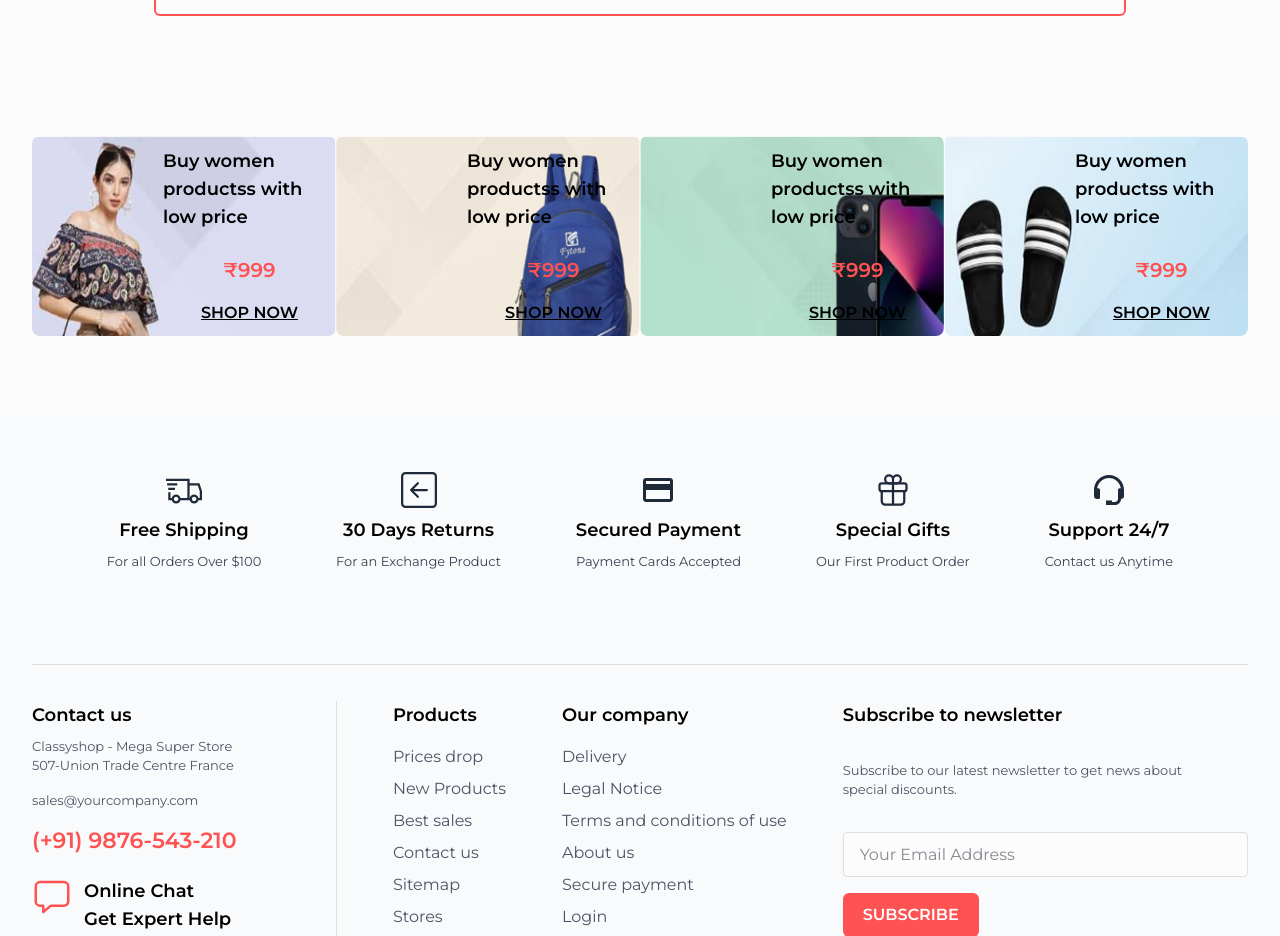
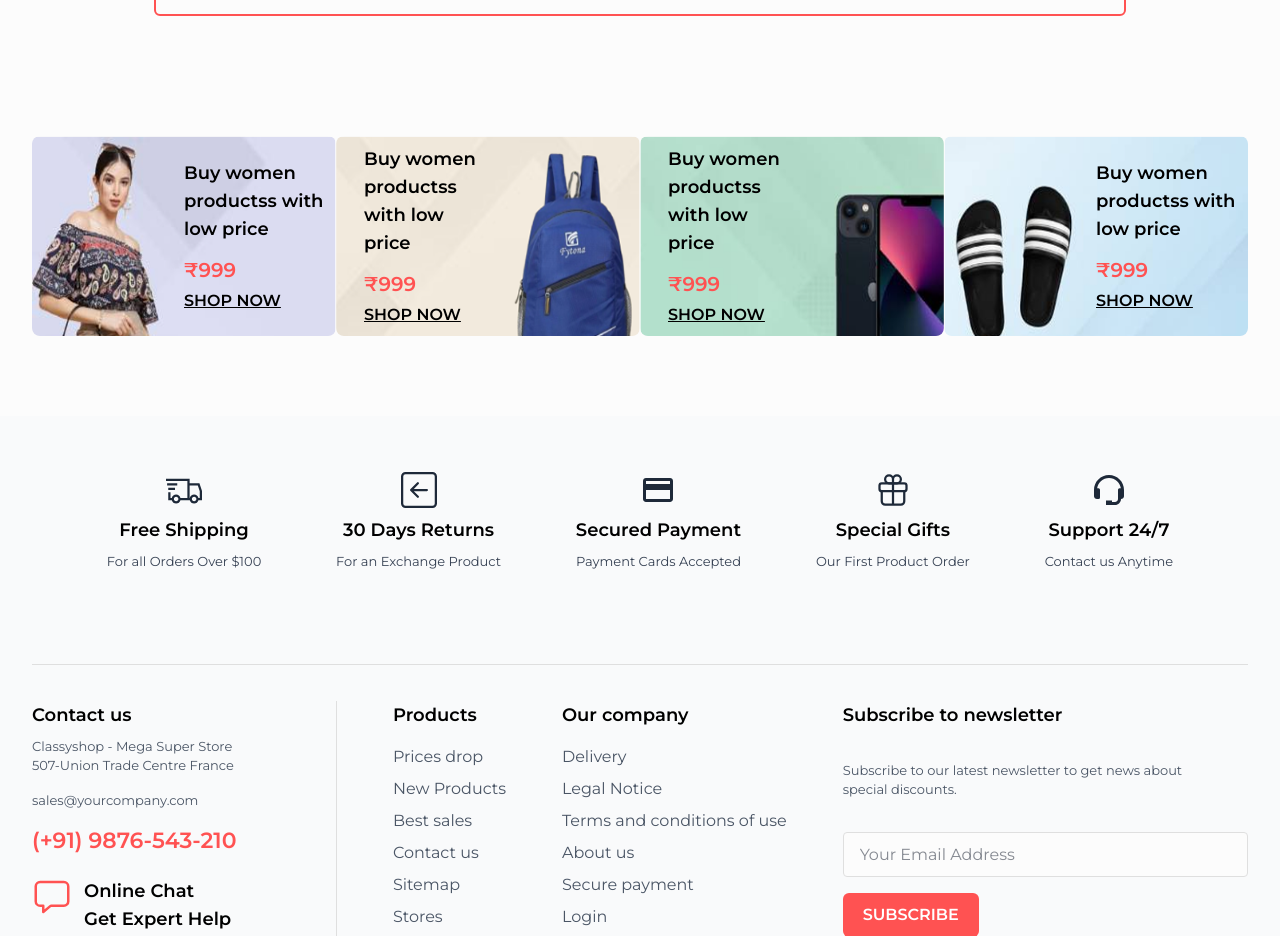
Before and after one commit to farzanacoder/CLASSYSHOP, a React (Vite) app: page / in a window 1280 px wide. Shown: the part 920-1856 px from the top of the page. Built offline with nearby package versions, Linux system fonts and the light colour scheme.

Commit message:
collection done

```diff
--- a/src/components/ShopBrand.jsx
+++ b/src/components/ShopBrand.jsx
@@ -2,15 +2,15 @@ import React from 'react'
 import Flex from './Flex'
 import Image from './Image'
 
-const ShopBrand = ({ShpBrnd , title , subtitle ,btn}) => {
+const ShopBrand = ({ShpBrnd , title , subtitle ,btn , position = 'right'}) => {
   return (
-    <div className='relative rounded-md w-[316px] h-[200px]'>
-        <Image className='w-full h-full' src={ShpBrnd}/>
+    <div className='relative overflow-hidden group rounded-md w-[316px] h-[200px]'>
+        <Image className='w-full h-full duration-150 transition-transform group-hover:scale-105' src={ShpBrnd}/>
 
-        <Flex className="absolute top-0 right-0 flex-col text-left w-[173px] h-full gap-4 items-center justify-center">
+        <Flex className={`absolute top-0 ${position === 'left' ? 'left-0 pl-7' : 'right-0'} flex-col text-left w-[50%] h-[100%] gap-1 items-start justify-center`}>
       <h1 className="lg:text-lg text-sm mb-2 w-full font-mont font-semibold">{title}</h1>
       <p className="text-[20px] text-red font-semibold">{subtitle}</p>
-      <button className='font-semibold underline hover:text-red uppercase text-base'>{btn}</button>
+      <button className='font-semibold underline hover:text-red uppercase text-base cursor-pointer duration-300'>{btn}</button>
     </Flex>
     </div>
   )
--- a/src/layouts/Collection.jsx
+++ b/src/layouts/Collection.jsx
@@ -9,12 +9,12 @@ import SHOP4 from '../assets/shop4.png'
 
 const Collection = () => {
   return (
-    <section className='bg-body py-20'>
+    <section className='bg-body py-20 w-full'>
         <Container>
-            <Flex className='justify-between'>
+            <Flex className='justify-between flex-col lg:flex-row'>
                 <ShopBrand ShpBrnd={SHOP1} title='Buy women productss with low price' subtitle='₹999' btn='shop now'/>
-                <ShopBrand ShpBrnd={SHOP2} title='Buy women productss with low price' subtitle='₹999' btn='shop now'/>
-                <ShopBrand ShpBrnd={SHOP3} title='Buy women productss with low price' subtitle='₹999' btn='shop now'/>
+                <ShopBrand position='left' ShpBrnd={SHOP2} title='Buy women productss with low price' subtitle='₹999' btn='shop now'/>
+                <ShopBrand position='left' ShpBrnd={SHOP3} title='Buy women productss with low price' subtitle='₹999' btn='shop now'/>
                 <ShopBrand ShpBrnd={SHOP4} title='Buy women productss with low price' subtitle='₹999' btn='shop now'/>
             </Flex>
         </Container>
```
